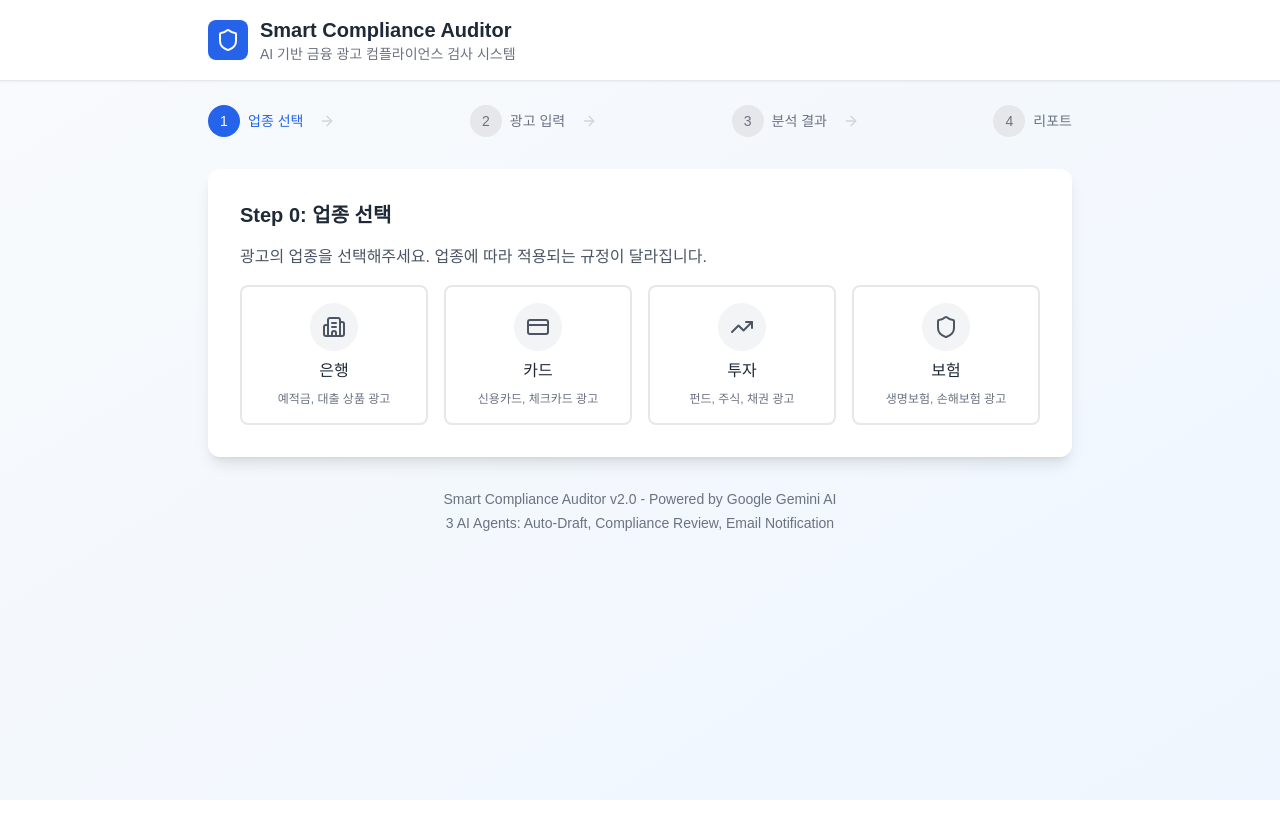
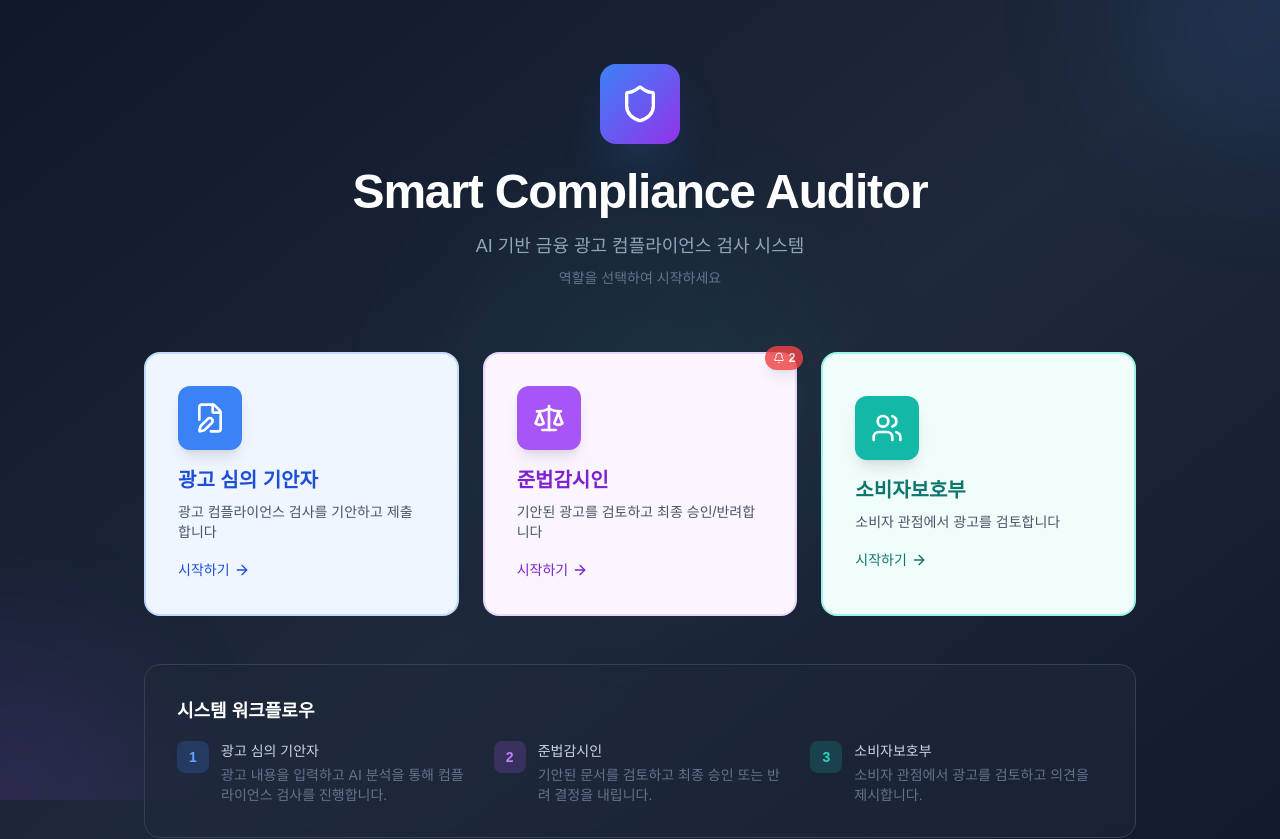
Before and after one commit to yangjae33/ad-compliance-auditor, a Next.js app: page / in a window 1280 px wide. Shown: the top 839 px of the page. Before the commit the page ends 800 px from the top, so only its background shows below. Built offline with nearby package versions, Linux system fonts and the light colour scheme.

Commit message:
revert: 멀티 페르소나 선택 UI로 되돌림

```diff
--- a/src/app/page.tsx
+++ b/src/app/page.tsx
@@ -1,315 +1,158 @@
 "use client";
 
-import { useState } from "react";
-import { Shield, ArrowRight } from "lucide-react";
-import SectorSelector from "@/components/SectorSelector";
-import AdInputForm, { AdFormData } from "@/components/AdInputForm";
-import AnalysisResultComponent from "@/components/AnalysisResult";
-import ComplianceReport from "@/components/ComplianceReport";
-import {
-  Sector,
-  AnalysisResult,
-  REGULATIONS,
-  HISTORY_RAG,
-} from "@/data/mockData";
+import { useRouter } from "next/navigation";
+import { Shield, FileEdit, Scale, Users, ArrowRight, Bell } from "lucide-react";
+import { useCompliance } from "@/stores/ComplianceContext";
+import { PERSONAS, PersonaType } from "@/data/mockData";
 
-type Step = "sector" | "input" | "analysis" | "report";
+const personaIcons: Record<PersonaType, React.ReactNode> = {
+  drafter: <FileEdit className="w-8 h-8" />,
+  compliance_officer: <Scale className="w-8 h-8" />,
+  consumer_protection: <Users className="w-8 h-8" />,
+};
 
-interface AIReviewResult {
-  status: "PASS" | "FAIL";
-  score: number;
-  riskFactors: string[];
-  detailedFeedback: string;
-}
+const personaColors: Record<PersonaType, { bg: string; border: string; text: string; iconBg: string }> = {
+  drafter: {
+    bg: "bg-blue-50 hover:bg-blue-100",
+    border: "border-blue-200 hover:border-blue-400",
+    text: "text-blue-700",
+    iconBg: "bg-blue-500",
+  },
+  compliance_officer: {
+    bg: "bg-purple-50 hover:bg-purple-100",
+    border: "border-purple-200 hover:border-purple-400",
+    text: "text-purple-700",
+    iconBg: "bg-purple-500",
+  },
+  consumer_protection: {
+    bg: "bg-teal-50 hover:bg-teal-100",
+    border: "border-teal-200 hover:border-teal-400",
+    text: "text-teal-700",
+    iconBg: "bg-teal-500",
+  },
+};
+
+const personaRoutes: Record<PersonaType, string> = {
+  drafter: "/drafter",
+  compliance_officer: "/compliance-officer",
+  consumer_protection: "/consumer-protection",
+};
 
 export default function Home() {
-  const [currentStep, setCurrentStep] = useState<Step>("sector");
-  const [selectedSector, setSelectedSector] = useState<Sector | null>(null);
-  const [isAnalyzing, setIsAnalyzing] = useState(false);
-  const [analysisResult, setAnalysisResult] = useState<AnalysisResult | null>(null);
-  const [aiReviewResult, setAiReviewResult] = useState<AIReviewResult | null>(null);
-  const [adData, setAdData] = useState<AdFormData | null>(null);
+  const router = useRouter();
+  const { setCurrentPersona, getPendingDraftsCount } = useCompliance();
+  const pendingCount = getPendingDraftsCount();
 
-  const handleSectorSelect = (sector: Sector) => {
-    setSelectedSector(sector);
+  const handleSelectPersona = (personaType: PersonaType) => {
+    setCurrentPersona(personaType);
+    router.push(personaRoutes[personaType]);
   };
 
-  const handleProceedToInput = () => {
-    if (selectedSector) {
-      setCurrentStep("input");
-    }
-  };
+  return (
+    <main className="min-h-screen bg-gradient-to-br from-slate-900 via-slate-800 to-slate-900">
+      {/* Decorative background elements */}
+      <div className="absolute inset-0 overflow-hidden">
+        <div className="absolute -top-40 -right-40 w-80 h-80 bg-blue-500/10 rounded-full blur-3xl" />
+        <div className="absolute -bottom-40 -left-40 w-80 h-80 bg-purple-500/10 rounded-full blur-3xl" />
+        <div className="absolute top-1/2 left-1/2 -translate-x-1/2 -translate-y-1/2 w-96 h-96 bg-teal-500/5 rounded-full blur-3xl" />
+      </div>
 
-  const analyzeAd = async (data: AdFormData) => {
-    setAdData(data);
-    setIsAnalyzing(true);
+      <div className="relative z-10 max-w-5xl mx-auto px-4 py-16">
+        {/* Header */}
+        <header className="text-center mb-16">
+          <div className="inline-flex items-center justify-center w-20 h-20 bg-gradient-to-br from-blue-500 to-purple-600 rounded-2xl shadow-2xl shadow-blue-500/25 mb-6">
+            <Shield className="w-10 h-10 text-white" />
+          </div>
+          <h1 className="text-4xl md:text-5xl font-bold text-white mb-4 tracking-tight">
+            Smart Compliance Auditor
+          </h1>
+          <p className="text-lg text-slate-400 max-w-2xl mx-auto">
+            AI 기반 금융 광고 컴플라이언스 검사 시스템
+          </p>
+          <p className="text-sm text-slate-500 mt-2">
+            역할을 선택하여 시작하세요
+          </p>
+        </header>
 
-    try {
-      // Call Gemini Review API
-      const formData = new FormData();
-      formData.append("title", data.title);
-      formData.append("content", data.content);
-      formData.append("sector", selectedSector || "");
-      if (data.imageFile) {
-        formData.append("image", data.imageFile);
-      }
+        {/* Persona Selection Cards */}
+        <div className="grid md:grid-cols-3 gap-6 mb-12">
+          {PERSONAS.map((persona) => {
+            const colors = personaColors[persona.type];
+            const isPendingVisible = persona.type === "compliance_officer" && pendingCount > 0;
 
-      const response = await fetch("/api/agent/review", {
-        method: "POST",
-        body: formData,
-      });
+            return (
+              <button
+                key={persona.type}
+                onClick={() => handleSelectPersona(persona.type)}
+                className={`relative group p-8 rounded-2xl border-2 ${colors.bg} ${colors.border} transition-all duration-300 transform hover:scale-[1.02] hover:shadow-xl text-left`}
+              >
+                {/* Notification Badge for Compliance Officer */}
+                {isPendingVisible && (
+                  <div className="absolute -top-2 -right-2 flex items-center gap-1 bg-red-500 text-white text-xs font-bold px-2 py-1 rounded-full shadow-lg animate-pulse">
+                    <Bell className="w-3 h-3" />
+                    {pendingCount}
+                  </div>
+                )}
 
-      const result = await response.json();
+                <div className={`inline-flex items-center justify-center w-16 h-16 ${colors.iconBg} rounded-xl text-white mb-4 shadow-lg group-hover:scale-110 transition-transform`}>
+                  {personaIcons[persona.type]}
+                </div>
 
-      if (result.success && result.data) {
-        const aiResult: AIReviewResult = result.data;
-        setAiReviewResult(aiResult);
+                <h2 className={`text-xl font-bold ${colors.text} mb-2`}>
+                  {persona.label}
+                </h2>
 
-        // Convert AI result to our AnalysisResult format
-        const analysisResult: AnalysisResult = {
-          status: aiResult.status === "PASS" ? "Approved" : aiResult.score < 50 ? "Rejected" : "AutoCorrected",
-          riskLevel: aiResult.status === "FAIL" ? "High" : "Low",
-          violations: aiResult.riskFactors,
-          matchedHistory: null,
-          suggestions: [aiResult.detailedFeedback],
-          correctedContent: aiResult.status === "FAIL" ? generateCorrectedContent(data.content) : undefined,
-        };
+                <p className="text-slate-600 text-sm mb-4">
+                  {persona.description}
+                </p>
 
-        // Also check local rules for history matching
-        const historyMatch = HISTORY_RAG.find((history) => {
-          const historyWords = history.content.toLowerCase().split(" ");
-          const contentWords = (data.title + " " + data.content).toLowerCase();
-          return historyWords.some((word) => word.length > 2 && contentWords.includes(word));
-        });
+                <div className={`inline-flex items-center text-sm font-medium ${colors.text} group-hover:gap-2 transition-all`}>
+                  시작하기
+                  <ArrowRight className="w-4 h-4 ml-1 group-hover:translate-x-1 transition-transform" />
+                </div>
+              </button>
+            );
+          })}
+        </div>
 
-        if (historyMatch && historyMatch.result === "Rejected") {
-          analysisResult.matchedHistory = historyMatch;
-          if (analysisResult.status !== "Rejected") {
-            analysisResult.status = "Rejected";
-            analysisResult.riskLevel = "High";
-          }
-        }
-
-        setAnalysisResult(analysisResult);
-      }
-    } catch (error) {
-      console.error("Analysis error:", error);
-      // Fallback to local analysis
-      performLocalAnalysis(data);
-    } finally {
-      setIsAnalyzing(false);
-      setCurrentStep("analysis");
-    }
-  };
-
-  const generateCorrectedContent = (content: string): string => {
-    let corrected = content;
-    const bannedKeywords = ["원금보장", "손실 없음", "확정 수익", "무조건", "100% 수익"];
-
-    bannedKeywords.forEach((keyword) => {
-      const regex = new RegExp(keyword, "gi");
-      corrected = corrected.replace(regex, "[수정 필요]");
-    });
-
-    const regulation = REGULATIONS.find((r) => r.sector === selectedSector);
-    if (regulation) {
-      corrected += `\n\n※ ${regulation.suggestion}`;
-    }
-
-    return corrected;
-  };
-
-  const performLocalAnalysis = (data: AdFormData) => {
-    const regulation = REGULATIONS.find((r) => r.sector === selectedSector);
-    const violations: string[] = [];
-    const suggestions: string[] = [];
-    let matchedHistory = null;
-
-    if (regulation) {
-      const contentLower = (data.title + " " + data.content).toLowerCase();
-      regulation.keywords.forEach((keyword) => {
-        if (contentLower.includes(keyword.toLowerCase())) {
-          violations.push(`금지 키워드 발견: "${keyword}"`);
-        }
-      });
-
-      regulation.required.forEach((req) => {
-        if (!data.sectorFields[req] && !contentLower.includes(req.toLowerCase())) {
-          suggestions.push(`필수 포함 사항 누락: "${req}"`);
-        }
-      });
-
-      if (violations.length > 0) {
-        suggestions.push(regulation.suggestion);
-      }
-    }
-
-    const historyMatch = HISTORY_RAG.find((history) => {
-      const historyWords = history.content.toLowerCase().split(" ");
-      const contentWords = (data.title + " " + data.content).toLowerCase();
-      return historyWords.some((word) => word.length > 2 && contentWords.includes(word));
-    });
-
-    if (historyMatch && historyMatch.result === "Rejected") {
-      matchedHistory = historyMatch;
-    }
-
-    let status: AnalysisResult["status"];
-    let riskLevel: AnalysisResult["riskLevel"];
-    let correctedContent: string | undefined;
-
-    if (violations.length > 0 && matchedHistory) {
-      status = "Rejected";
-      riskLevel = "High";
-    } else if (violations.length > 0) {
-      status = "AutoCorrected";
-      riskLevel = "Low";
-      correctedContent = generateCorrectedContent(data.content);
-    } else if (suggestions.length > 0) {
-      status = "AutoCorrected";
-      riskLevel = "Low";
-      correctedContent = data.content + `\n\n※ ${suggestions.join(", ")}`;
-    } else {
-      status = "Approved";
-      riskLevel = "Low";
-    }
-
-    setAnalysisResult({
-      status,
-      riskLevel,
-      violations,
-      matchedHistory,
-      suggestions,
-      correctedContent,
-    });
-  };
-
-  const handleProceedToReport = () => {
-    setCurrentStep("report");
-  };
-
-  const handleRetry = () => {
-    setCurrentStep("input");
-    setAnalysisResult(null);
-    setAiReviewResult(null);
-  };
-
-  const handleReset = () => {
-    setCurrentStep("sector");
-    setSelectedSector(null);
-    setAnalysisResult(null);
-    setAiReviewResult(null);
-    setAdData(null);
-  };
-
-  const steps = [
-    { key: "sector", label: "업종 선택" },
-    { key: "input", label: "광고 입력" },
-    { key: "analysis", label: "분석 결과" },
-    { key: "report", label: "리포트" },
-  ];
-
-  const currentStepIndex = steps.findIndex((s) => s.key === currentStep);
-
-  return (
-    <main className="min-h-screen bg-gradient-to-br from-slate-50 to-blue-50">
-      {/* Header */}
-      <header className="bg-white shadow-sm border-b">
-        <div className="max-w-4xl mx-auto px-4 py-4">
-          <div className="flex items-center space-x-3">
-            <div className="bg-blue-600 p-2 rounded-lg">
-              <Shield className="w-6 h-6 text-white" />
+        {/* Info Section */}
+        <div className="bg-slate-800/50 backdrop-blur-sm rounded-2xl p-8 border border-slate-700">
+          <h3 className="text-lg font-semibold text-white mb-4">시스템 워크플로우</h3>
+          <div className="grid md:grid-cols-3 gap-6 text-sm">
+            <div className="flex items-start gap-3">
+              <div className="flex-shrink-0 w-8 h-8 bg-blue-500/20 rounded-lg flex items-center justify-center text-blue-400 font-bold">
+                1
+              </div>
+              <div>
+                <p className="font-medium text-slate-300">광고 심의 기안자</p>
+                <p className="text-slate-500 mt-1">광고 내용을 입력하고 AI 분석을 통해 컴플라이언스 검사를 진행합니다.</p>
+              </div>
             </div>
-            <div>
-              <h1 className="text-xl font-bold text-gray-800">Smart Compliance Auditor</h1>
-              <p className="text-sm text-gray-500">AI 기반 금융 광고 컴플라이언스 검사 시스템</p>
+            <div className="flex items-start gap-3">
+              <div className="flex-shrink-0 w-8 h-8 bg-purple-500/20 rounded-lg flex items-center justify-center text-purple-400 font-bold">
+                2
+              </div>
+              <div>
+                <p className="font-medium text-slate-300">준법감시인</p>
+                <p className="text-slate-500 mt-1">기안된 문서를 검토하고 최종 승인 또는 반려 결정을 내립니다.</p>
+              </div>
+            </div>
+            <div className="flex items-start gap-3">
+              <div className="flex-shrink-0 w-8 h-8 bg-teal-500/20 rounded-lg flex items-center justify-center text-teal-400 font-bold">
+                3
+              </div>
+              <div>
+                <p className="font-medium text-slate-300">소비자보호부</p>
+                <p className="text-slate-500 mt-1">소비자 관점에서 광고를 검토하고 의견을 제시합니다.</p>
+              </div>
             </div>
           </div>
         </div>
-      </header>
-
-      {/* Progress Steps */}
-      <div className="max-w-4xl mx-auto px-4 py-6">
-        <div className="flex items-center justify-between mb-8">
-          {steps.map((step, index) => (
-            <div key={step.key} className="flex items-center">
-              <div
-                className={`flex items-center justify-center w-8 h-8 rounded-full text-sm font-medium ${
-                  index <= currentStepIndex
-                    ? "bg-blue-600 text-white"
-                    : "bg-gray-200 text-gray-500"
-                }`}
-              >
-                {index + 1}
-              </div>
-              <span
-                className={`ml-2 text-sm hidden sm:inline ${
-                  index <= currentStepIndex ? "text-blue-600 font-medium" : "text-gray-500"
-                }`}
-              >
-                {step.label}
-              </span>
-              {index < steps.length - 1 && (
-                <ArrowRight className="w-4 h-4 mx-4 text-gray-300" />
-              )}
-            </div>
-          ))}
-        </div>
-
-        {/* Main Content */}
-        <div className="bg-white rounded-xl shadow-lg p-6 md:p-8">
-          {currentStep === "sector" && (
-            <div className="space-y-6">
-              <SectorSelector
-                selectedSector={selectedSector}
-                onSelectSector={handleSectorSelect}
-              />
-              {selectedSector && (
-                <button
-                  onClick={handleProceedToInput}
-                  className="w-full py-3 px-4 bg-blue-600 text-white rounded-lg font-medium hover:bg-blue-700 transition-colors flex items-center justify-center"
-                >
-                  다음 단계로
-                  <ArrowRight className="w-4 h-4 ml-2" />
-                </button>
-              )}
-            </div>
-          )}
-
-          {currentStep === "input" && selectedSector && (
-            <AdInputForm
-              sector={selectedSector}
-              onAnalyze={analyzeAd}
-              isAnalyzing={isAnalyzing}
-            />
-          )}
-
-          {currentStep === "analysis" && analysisResult && adData && (
-            <AnalysisResultComponent
-              result={analysisResult}
-              originalContent={adData.content}
-              onProceed={handleProceedToReport}
-              onRetry={handleRetry}
-              aiScore={aiReviewResult?.score}
-            />
-          )}
-
-          {currentStep === "report" && analysisResult && selectedSector && adData && (
-            <ComplianceReport
-              result={analysisResult}
-              sector={selectedSector}
-              adTitle={adData.title}
-              adContent={adData.content}
-              onReset={handleReset}
-              aiReviewResult={aiReviewResult}
-            />
-          )}
-        </div>
 
         {/* Footer */}
-        <footer className="text-center text-sm text-gray-500 mt-8">
-          <p>Smart Compliance Auditor v2.0 - Powered by Google Gemini AI</p>
-          <p className="mt-1">3 AI Agents: Auto-Draft, Compliance Review, Email Notification</p>
+        <footer className="text-center text-sm text-slate-500 mt-12">
+          <p>Smart Compliance Auditor v2.0 - Multi-Persona System</p>
+          <p className="mt-1">AI Agent 기반 금융 광고 심의 자동화 플랫폼</p>
         </footer>
       </div>
     </main>
```
